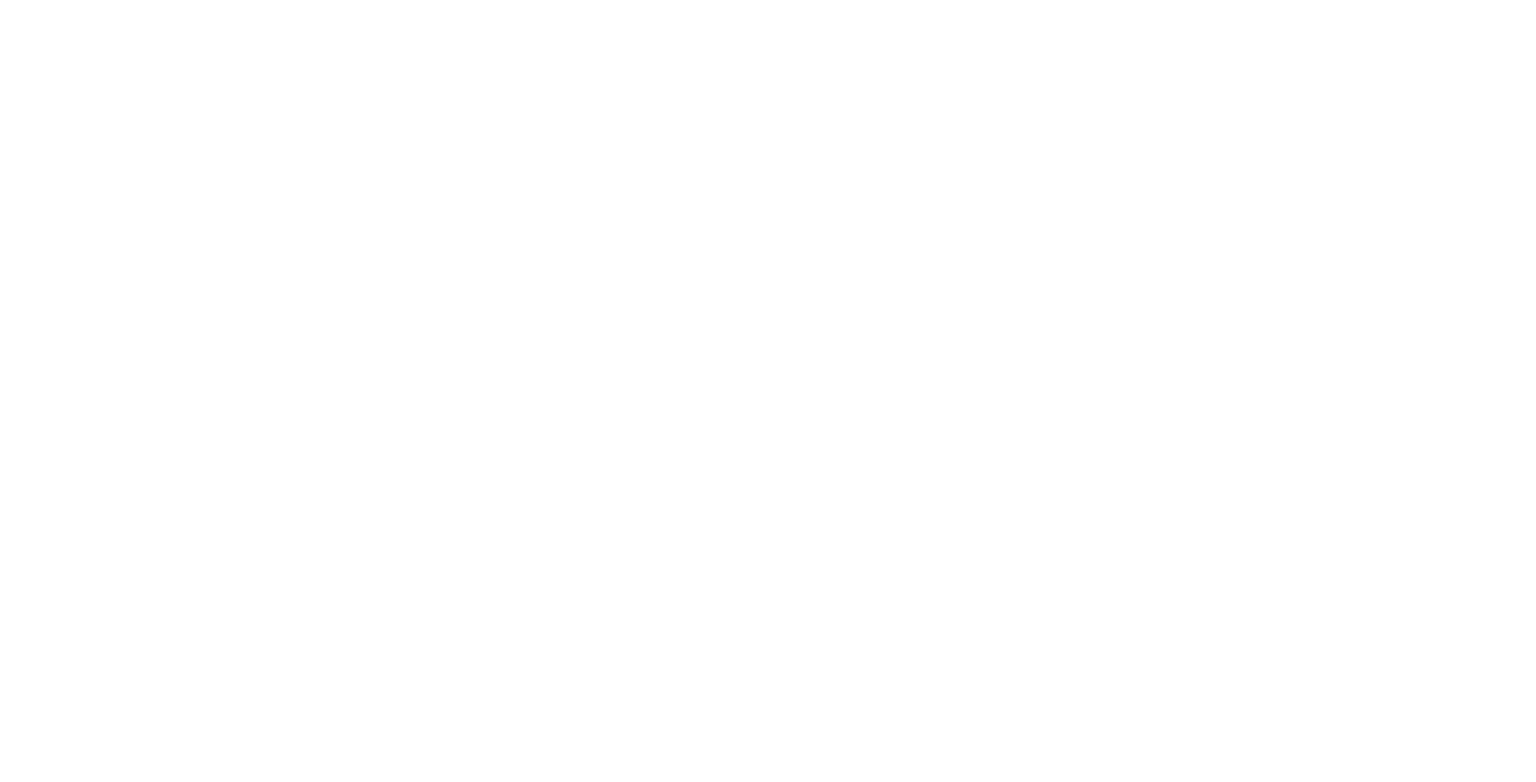
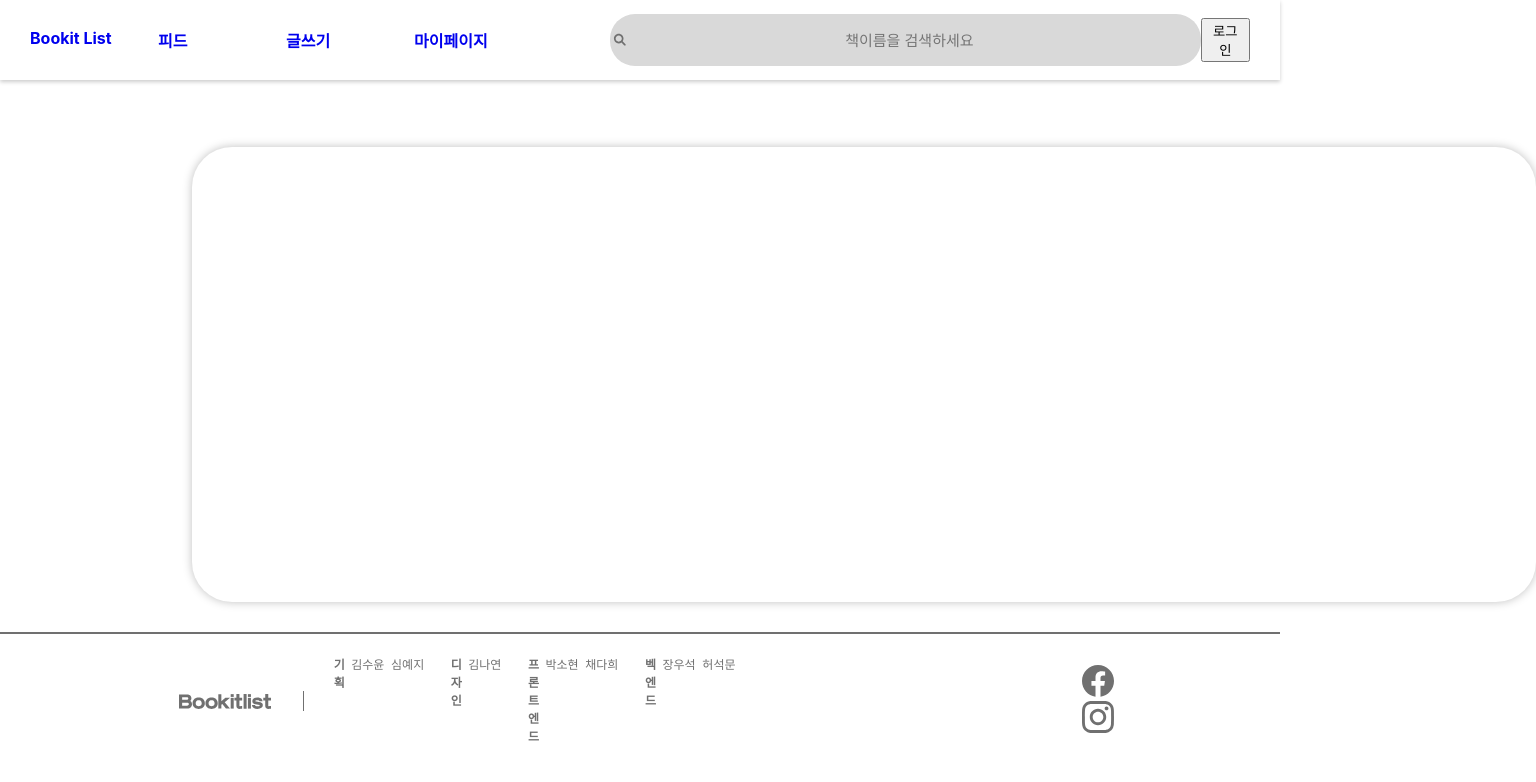
Before and after one commit to BookitList/BookitList_frontend, a React (Create React App) app: page /SearchPage in a window 1280 px wide. Before the commit this address had no page. Shown: the top 782 px of the page, 1536 px wide, since content can reach past the window. Built offline with nearby package versions, Linux system fonts and the light colour scheme.

Commit message:
Feat: 책 검색페이지 UI 구현

```diff
--- a/src/App.js
+++ b/src/App.js
@@ -8,6 +8,7 @@ import Writing from 'pages/Writing/Writing';
 import './App.css';
 
 import axios from 'axios';
+import SearchPage from 'pages/SearchPage/SearchPage';
 
 const App = () => {
 
@@ -21,6 +22,7 @@ const App = () => {
         <Route path="/BookDetail"  element={<BookDetail />} />
         <Route path="/MyBook"  element={<MyBook />} />
         <Route path="/Writing"  element={<Writing />} />
+        <Route path="/SearchPage"  element={<SearchPage />} />
       </Routes>
     </BrowserRouter>
   );
--- /dev/null
+++ b/src/pages/SearchPage/SearchPage.css
@@ -0,0 +1,19 @@
+.SearchPage{
+    color: black;
+    width: 100%;
+}
+
+.SearchPageContainer{
+    margin: 0 15vw;
+    margin-top: 67px;
+    margin-bottom: 30px;
+
+}
+
+.BookContainer{
+    width: 1344px;
+    height: 455px;
+    border-radius: 40px;
+    background: var(--naver-text, #FFF);
+    box-shadow: 0px 0px 10px 0px rgba(0, 0, 0, 0.25);
+}
--- /dev/null
+++ b/src/pages/SearchPage/SearchPage.js
@@ -0,0 +1,19 @@
+import React from 'react';
+import './SearchPage.css';
+import Header from 'components/Header/Header';
+import Footer from 'components/Footer/Footer';
+
+const SearchPage = () => {
+  return (
+    <div className='SearchPage'>
+        <Header />
+        <div className='SearchPageContainer'>
+            <div className='BookContainer'>
+            </div>
+        </div>
+        <Footer />
+    </div>
+  )
+}
+
+export default SearchPage
--- a/src/pages/Writing/Writing.css
+++ b/src/pages/Writing/Writing.css
@@ -130,10 +130,15 @@
   font-weight: 500;
 }
 
+.PostContainer{
+  width: 100%;
+  height: 540px;
+}
+
 .PostContent{
+    margin-top: 20px;
     width: 100%;
     height: 540px;
-    margin-top: 20px;
 }
 
 .OneLineTextArea, .PostContent, .TemplatePost, .TemplatePostEtc{
@@ -150,14 +155,14 @@
   box-sizing: border-box;
 }
 
-.OneLineTextArea:focus,
+/* .OneLineTextArea:focus,
 .PostContent:focus,
 .TemplatePost:focus,
 .TemplatePostEtc:focus,
 .PostTitle:focus {
   outline: none;
   border: 3px solid #9C93FF;
-}
+} */
 
 .PostTitle{
   box-sizing: border-box;
@@ -272,7 +277,7 @@ p{
 .PostTitle {
   width: 100%;
   margin-top: 64px;
-  padding: 20px 0 20px 50px;
+  padding: 20px 70px 20px 50px;
   resize: none;
   border-radius: 30px;
   background: #F8F8F8;
@@ -281,6 +286,7 @@ p{
   font-size: 20px;
   font-style: normal;
   font-weight: 500;
+  box-sizing: border-box;
 }
 
 .ClearButton {
@@ -293,3 +299,10 @@ p{
   font-size: 20px;
   color: #666;
 }
+
+textarea {
+	border: 2px solid rgb(213, 194, 194);
+    	/** outline-color 속성을 추가하면
+    	focus될 때 테두리 색상을 지정할 수 있다.**/
+        outline-color: #9C93FF;
+}
--- a/src/pages/Writing/Writing.js
+++ b/src/pages/Writing/Writing.js
@@ -105,12 +105,14 @@ const Writing = () => {
                   <img className='ClearButton' src={clear} alt='clearButton' onClick={handleClearTitle}/>
               )}
             </div>
+            <div className='PostContainer'>
             <textarea
               className='PostContent'
               value={postContent}
               onChange={(e) => handleSetContent(e)}
               placeholder="내용을 입력하세요"
             ></textarea>
+            </div>
           </div>
         )}
         {isPostWritingVisible && isTemplateVisible && (
```
